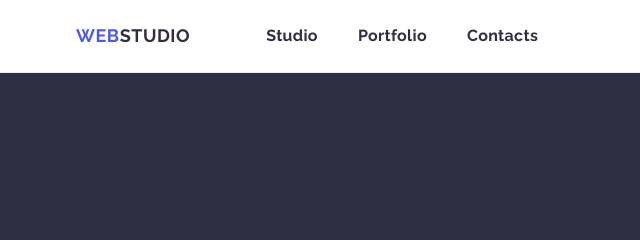
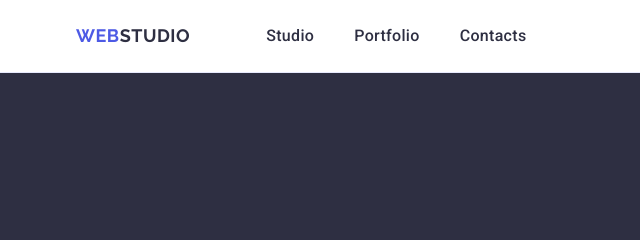
Before and after one commit to Eugene3671/goit-markup-hw-03, a plain HTML site: page index.html in a window 1280 px wide. Shown: the top 240 px of the page, 0-640 px from the left. Drawn offline with nearby package versions, Linux system fonts and the light colour scheme.

Commit message:
add coment

```diff
--- a/css/styles.css
+++ b/css/styles.css
@@ -42,7 +42,7 @@ img {
   margin: 0 auto;
 }
 
-/* Header */
+/* #region Header */
 .header {
   border-bottom: 1px solid #e7e9fc;
 }
@@ -82,7 +82,6 @@ img {
   display: block;
   font-weight: 500;
   font-size: 16px;
-  font-family: Raleway;
   color: #2e2f42;
   line-height: 1.5;
   letter-spacing: 0.02em;
@@ -107,8 +106,9 @@ img {
 .address .link:focus {
   color: #404bbf;
 }
+/* #endregion Header */
 
-/* Heading */
+/* #region Heading */
 
 .heading {
   background-color: #2e2f42;
@@ -152,8 +152,9 @@ img {
 .heading .button:focus {
   background-color: #404bbf;
 }
+/* #endregion Heading */
 
-/* Strategy & Approach  */
+/* #region Strategy & Approach  */
 
 .approach {
   padding-top: 120px;
@@ -193,8 +194,9 @@ img {
   color: #434455;
   letter-spacing: 0.02em;
 }
+/* #endregion Strategy & Approach  */
 
-/* Our Team  */
+/* #region Our Team  */
 
 .team {
   background-color: #f4f4fd;
@@ -243,8 +245,9 @@ img {
   color: #434455;
   letter-spacing: 0.02em;
 }
+/* #endregion Our Team  */
 
-/* Our Portfolio */
+/* #region Our Portfolio */
 
 .portfolio {
   padding-top: 120px;
@@ -291,8 +294,9 @@ img {
   color: #434455;
   letter-spacing: 0.02em;
 }
+/* #endregion Our Portfolio */
 
-/* FOOTER */
+/* #region FOOTER */
 
 .footer {
   background-color: #2e2f42;
@@ -320,3 +324,4 @@ img {
   color: #f4f4fd;
   letter-spacing: 0.02em;
 }
+/* #endregion FOOTER */
```
Also changed, not shown: index.html (+15 -4 lines).
